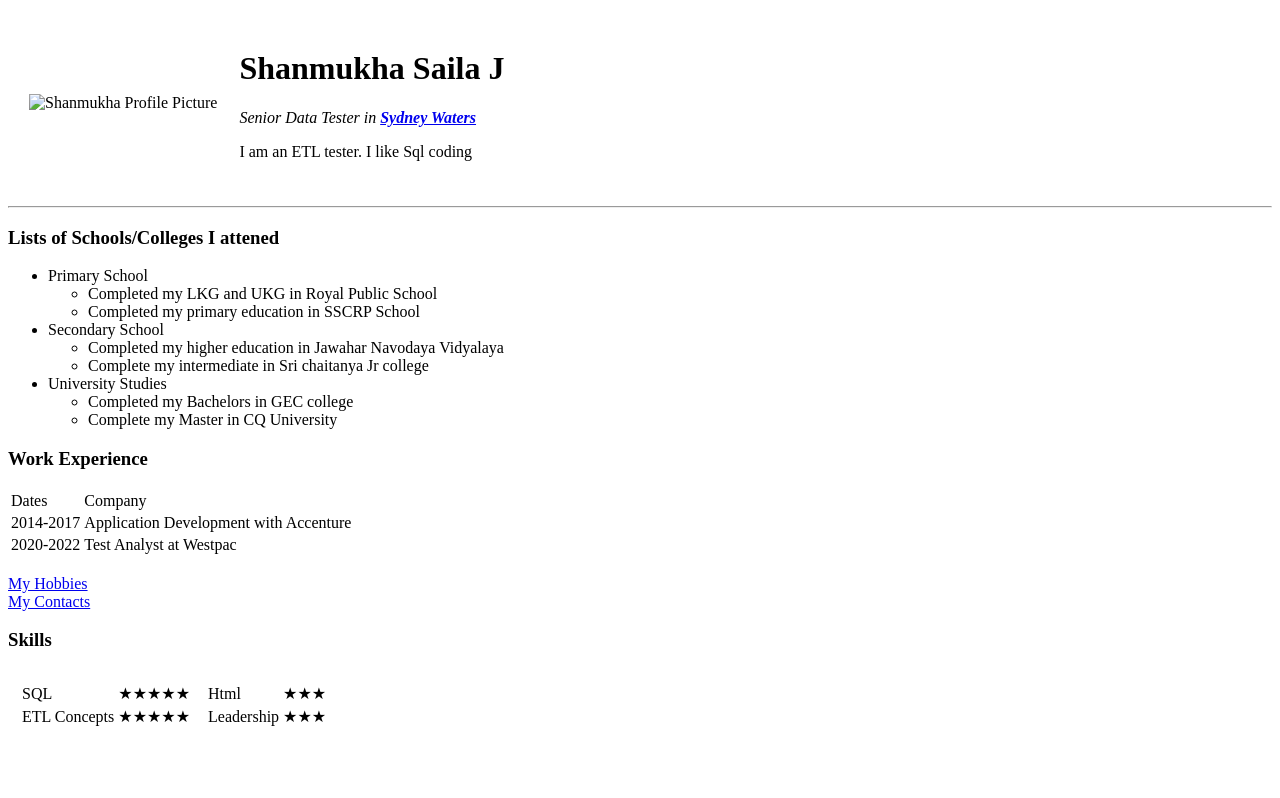
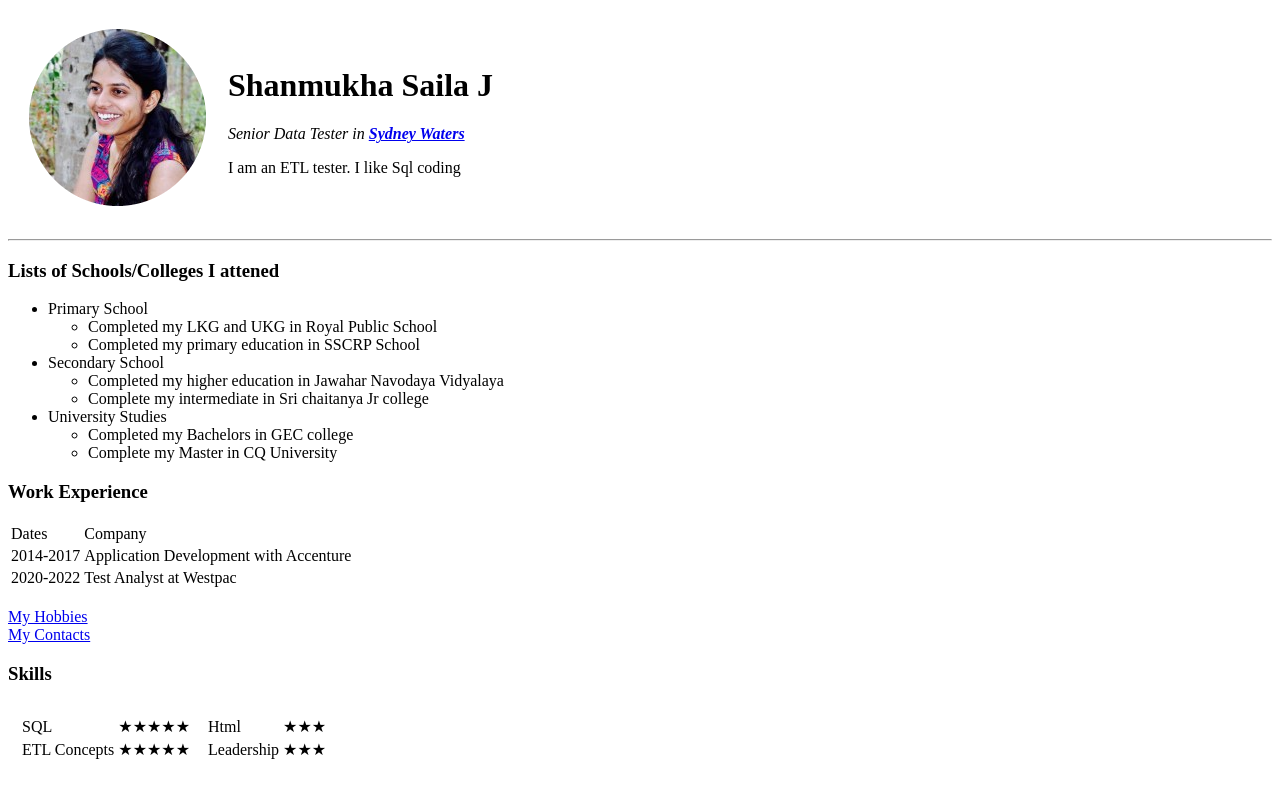
Before and after one commit to ShanmukhaSailaj/cv, a plain HTML site: page index.html in a window 1280 px wide. Drawn offline with Linux system fonts and the light colour scheme.

Commit message:
Update index.html

```diff
--- a/index.html
+++ b/index.html
@@ -9,7 +9,7 @@
 <body>
   <table cellspacing = "20">
     <tr>
-      <td><img src="images/shan.png" alt="Shanmukha Profile Picture"></td>
+      <td><img src="shan.png" alt="Shanmukha Profile Picture"></td>
       <td><h1>Shanmukha Saila J</h1>
       <p><em>Senior Data Tester in <strong><a href="https://www.sydneywater.com.au/">Sydney Waters</a></strong></em></p>
       <p> I am an ETL tester. I like Sql coding </p></td>
```
